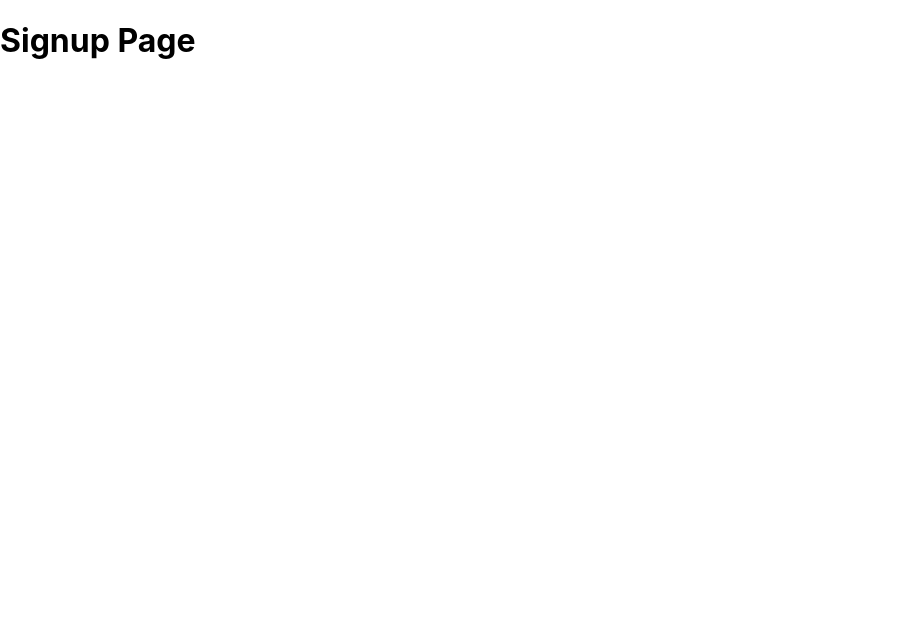
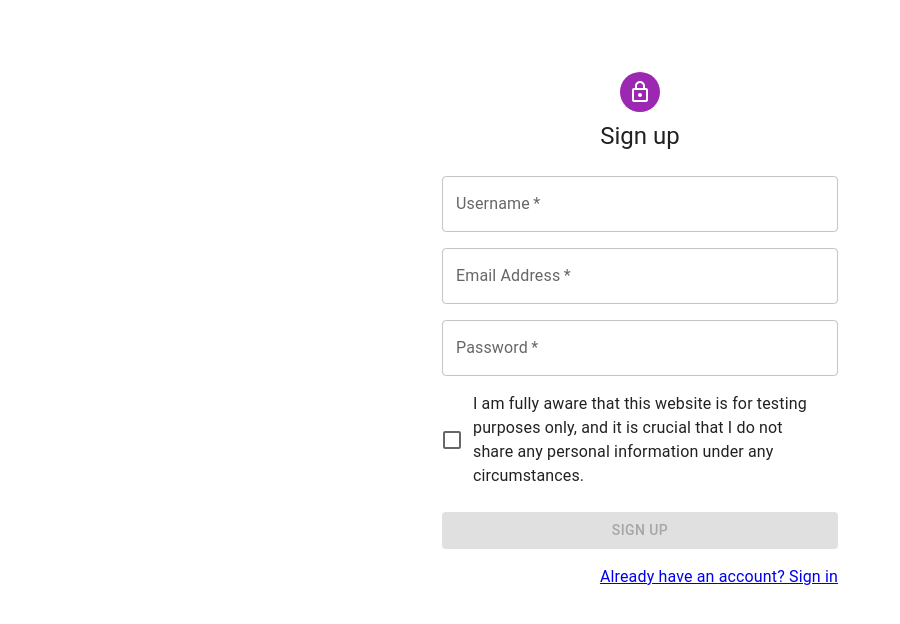
Before and after one commit to Gabriele-Stringano/fullStack-UserApp, a React (Create React App) app in the folder client/: page /signup in a window 1280 px wide. Shown: the top 624 px of the page, without its empty margins (0-900 px from the left). Built offline with nearby package versions, Linux system fonts and the light colour scheme; the HTML template or start-up script is replaced by a standard one.

Commit message:
Updated SignupPage & LoginPage components
- Added a form for both components, there is no connection with the back-end

New dependencies: @emotion/react, @emotion/styled, @mui/icons-material, @mui/material

```diff
--- a/client/src/components/login/LoginPage.js
+++ b/client/src/components/login/LoginPage.js
@@ -1,6 +1,97 @@
+import * as React from 'react';
+import Avatar from '@mui/material/Avatar';
+import Button from '@mui/material/Button';
+import CssBaseline from '@mui/material/CssBaseline';
+import TextField from '@mui/material/TextField';
+import FormControlLabel from '@mui/material/FormControlLabel';
+import Checkbox from '@mui/material/Checkbox';
+import Grid from '@mui/material/Grid';
+import Box from '@mui/material/Box';
+import LockOutlinedIcon from '@mui/icons-material/LockOutlined';
+import Typography from '@mui/material/Typography';
+import Container from '@mui/material/Container';
+import { createTheme, ThemeProvider } from '@mui/material/styles';
+import { Link } from 'react-router-dom';
 
-export function LoginPage(){
-    return(
-        <h1>Login Page</h1>
-    )
+const theme = createTheme();
+
+export function LoginPage() {
+    const handleSubmit = (event) => {
+        event.preventDefault();
+        const data = new FormData(event.currentTarget);
+        console.log({
+            email: data.get('email'),
+            password: data.get('password'),
+        });
+    };
+
+    return (
+        <ThemeProvider theme={theme}>
+            <Container component="main" maxWidth="xs">
+                <CssBaseline />
+                <Box
+                    sx={{
+                        marginTop: 8,
+                        display: 'flex',
+                        flexDirection: 'column',
+                        alignItems: 'center',
+                    }}
+                >
+                    <Avatar sx={{ m: 1, bgcolor: 'secondary.main' }}>
+                        <LockOutlinedIcon />
+                    </Avatar>
+                    <Typography component="h1" variant="h5">
+                        Sign in
+                    </Typography>
+                    <Box component="form" onSubmit={handleSubmit} sx={{ mt: 1 }}>
+                        <TextField
+                            margin="normal"
+                            required
+                            fullWidth
+                            id="email"
+                            label="Email Address"
+                            name="email"
+                            autoComplete="email"
+                            autoFocus
+                            type="email"
+                        />
+                        <TextField
+                            margin="normal"
+                            required
+                            fullWidth
+                            name="password"
+                            label="Password"
+                            type="password"
+                            id="password"
+                            autoComplete="current-password"
+                        />
+                        <FormControlLabel
+                            control={<Checkbox value="remember" color="primary" />}
+                            label="Remember me"
+                        />
+                        <Button
+                            type="submit"
+                            fullWidth
+                            variant="contained"
+                            sx={{ mt: 3, mb: 2 }}
+                        >
+                            Sign In
+                        </Button>
+                        <Grid container>
+                            <Grid item xs>
+                                <Link>
+                                    Forgot password?
+                                </Link>
+                            </Grid>
+                            <Grid item>
+                                <Link to="/signup">
+                                    {"Don't have an account? Sign Up"}
+                                </Link>
+                            </Grid>
+                        </Grid>
+                    </Box>
+                </Box>
+            </Container>
+        </ThemeProvider>
+    );
 }
--- a/client/src/components/signup/SignupPage.js
+++ b/client/src/components/signup/SignupPage.js
@@ -1,6 +1,115 @@
+import * as React from 'react';
+import Avatar from '@mui/material/Avatar';
+import Button from '@mui/material/Button';
+import CssBaseline from '@mui/material/CssBaseline';
+import TextField from '@mui/material/TextField';
+import FormControlLabel from '@mui/material/FormControlLabel';
+import Checkbox from '@mui/material/Checkbox';
+import Grid from '@mui/material/Grid';
+import Box from '@mui/material/Box';
+import LockOutlinedIcon from '@mui/icons-material/LockOutlined';
+import Typography from '@mui/material/Typography';
+import Container from '@mui/material/Container';
+import { createTheme, ThemeProvider } from '@mui/material/styles';
+import   {useState}  from "react";
+import { Link } from 'react-router-dom';
+const theme = createTheme();
 
-export function SignupPage(){
-    return(
-        <h1>Signup Page</h1>
-    )
+export function SignupPage() {
+    //state
+    const [isChecked, setIsChecked] = useState(false);
+
+    const handleCheckboxChange = () => {
+        setIsChecked(!isChecked);
+    };
+
+    const handleSubmit = (event) => {
+        event.preventDefault();
+        const data = new FormData(event.currentTarget);
+        console.log({
+            email: data.get('email'),
+            password: data.get('password'),
+        });
+    };
+
+    return (
+        <ThemeProvider theme={theme}>
+            <Container component="main" maxWidth="xs">
+                <CssBaseline />
+                <Box
+                    sx={{
+                        marginTop: 8,
+                        display: 'flex',
+                        flexDirection: 'column',
+                        alignItems: 'center',
+                    }}
+                >
+                    <Avatar sx={{ m: 1, bgcolor: 'secondary.main' }}>
+                        <LockOutlinedIcon />
+                    </Avatar>
+                    <Typography component="h1" variant="h5">
+                        Sign up
+                    </Typography>
+                    <Box component="form" onSubmit={handleSubmit} sx={{ mt: 3 }}>
+                        <Grid container spacing={2}>
+                            <Grid item xs={12}>
+                                <TextField
+                                    required
+                                    fullWidth
+                                    id="Username"
+                                    label="Username"
+                                    name="Username"
+                                    autoComplete="family-name"
+                                />
+                            </Grid>
+                            <Grid item xs={12}>
+                                <TextField
+                                    required
+                                    fullWidth
+                                    id="email"
+                                    label="Email Address"
+                                    name="email"
+                                    autoComplete="email"
+                                    type="email"
+                                />
+                            </Grid>
+                            <Grid item xs={12}>
+                                <TextField
+                                    required
+                                    fullWidth
+                                    name="password"
+                                    label="Password"
+                                    type="password"
+                                    id="password"
+                                    autoComplete="new-password"
+                                />
+                            </Grid>
+                            <Grid item xs={12}>
+                                <FormControlLabel
+                                    control={<Checkbox checked={isChecked} onChange={handleCheckboxChange} color="primary"/>}
+                                    label="I am fully aware that this website is for testing purposes only, and it is crucial that I do not share any personal information under any circumstances."
+                                />
+                            </Grid>
+                        </Grid>
+                        <Button
+                            type="submit"
+                            fullWidth
+                            variant="contained"
+                            disabled={!isChecked}
+                            sx={{ mt: 3, mb: 2 }}
+                        >
+                            Sign Up
+                        </Button>
+                        <Grid container justifyContent="flex-end">
+                            <Grid item>
+                                <Link to='/login' >
+                                    Already have an account? Sign in
+                                </Link>
+                            </Grid>
+                        </Grid>
+                    </Box>
+                </Box>
+            </Container>
+        </ThemeProvider>
+    );
 }
```
Also changed, not shown: client/package.json (+4 -3 lines), 1 other file (tests, documents, lock files or other folders).
